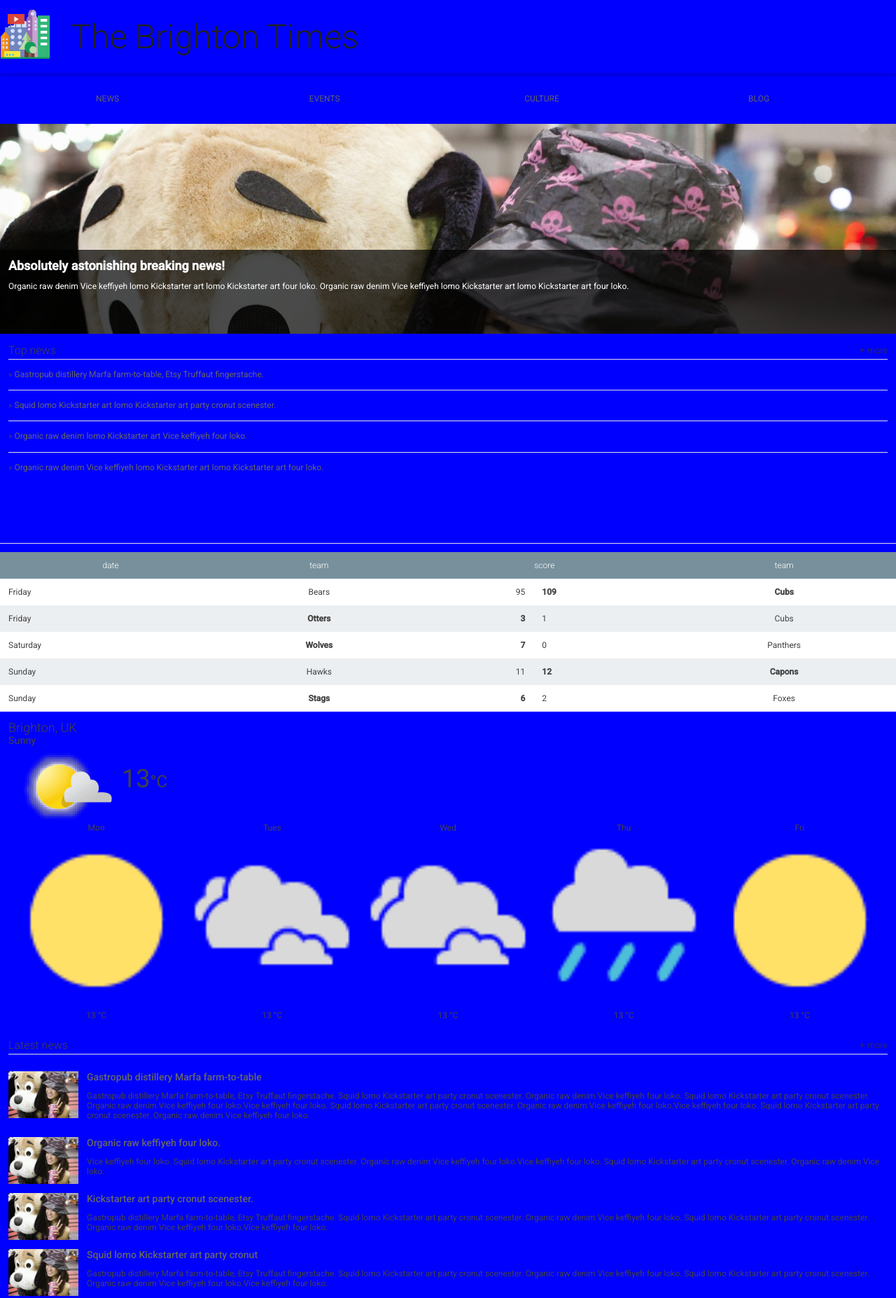
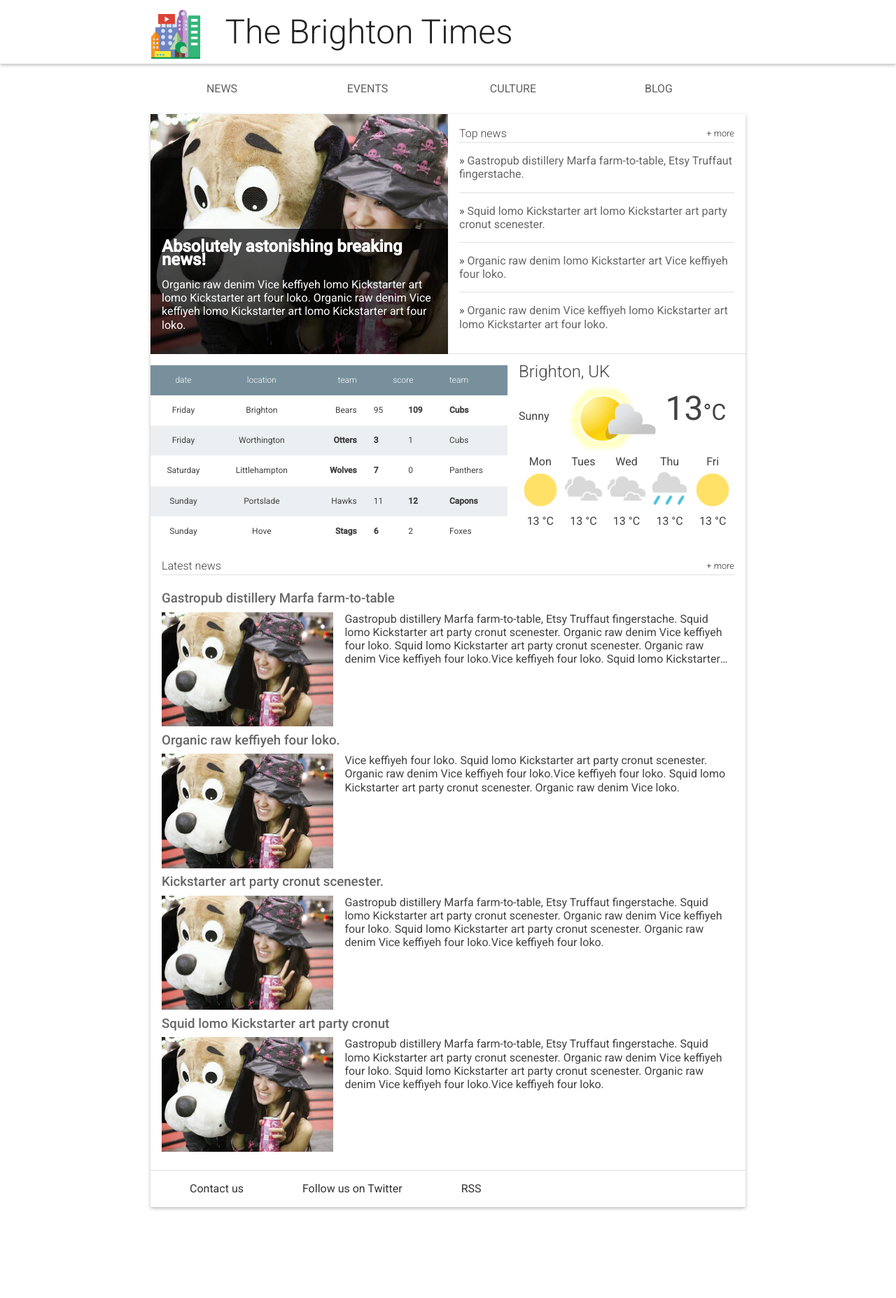
Before and after one commit to CesarSuriano/design-responsivo-udacity, a plain HTML site: page index.html in a window 1280 px wide. Shown: the top 1855 px of the page at 70% size. After the commit the page ends 1732 px from the top, so only its background shows below. Drawn offline with Linux system fonts and the light colour scheme.

Commit message:
Falta alguns ajustes

```diff
--- /dev/null
+++ b/final.css
@@ -0,0 +1,90 @@
+body {
+  font-size: 16px;
+  line-height: 1.2em;
+}
+
+.snippet__thumbnail > img {
+  width: 100%;
+}
+
+.snippet {
+  display: flex;
+  flex-wrap: wrap;
+}
+
+.snippet__title {
+  order: 0;
+  width: 100%;
+  margin: 0 0 0.5em;
+}
+
+.snippet__thumbnail {
+  order: 1;
+  width: 30%;
+}
+
+.snippet__description {
+  order: 2;
+  width: 70%;
+  margin: 0;
+  padding: 0 0 0 1em;
+  overflow: hidden;
+  display: -webkit-box;
+  -webkit-box-orient: vertical;
+  text-overflow: ellipsis;
+}
+
+@media screen and (max-width: 450px) {
+  .snippet__thumbnail {
+    display: none;
+  }
+
+  .snippet__description {
+    width: 100%;
+    padding: 0;
+  }
+}
+
+@media screen and (max-width: 550px) {
+  .scores__table .scores__location {
+    display: none;
+  }
+}
+
+@media screen and (max-width: 649px) {
+  .snippet__title {
+  }
+
+  .snippet__thumbnail {
+    width: 30%;
+    margin: 0;
+  }
+
+  .snippet__description {
+    -webkit-line-clamp: 3;
+    max-height: 3.7em;
+  }
+}
+
+@media screen and (min-width: 650px) {
+  .snippet__title {
+  }
+
+  .snippet__thumbnail {
+    width: 30%;
+    height: 150px;
+    margin-right: 0;
+  }
+
+  .snippet__description {
+    -webkit-line-clamp: 4;
+    max-height: 4.9em
+  }
+
+}
+
+@media screen and (min-width: 700px) {
+  .scores__table {
+    font-size: 12px;
+  }
+}
--- a/index.html
+++ b/index.html
@@ -1,14 +1,14 @@
-<!--Olha a resolucao e compara com o seu-->
 <!doctype html>
 <html lang="en">
   <head>
-    <meta name="viewport" content="width=device-width, initial-scale=1">
     <meta charset="utf-8">
+    <meta name="viewport" content="width=device-width,initial-scale=1">
     <meta http-equiv="X-UA-Compatible" content="IE=edge">
     <title>Brighton Times</title>
     <link href="https://fonts.googleapis.com/css?family=Roboto:300,400,500" rel="stylesheet" type="text/css">
     <link rel="stylesheet" type="text/css" href="main.css">
-    <link rel="stylesheet" type="text/css" href="over500.css" media="screen and (min-width:500px)">
+    <link rel="stylesheet" type="text/css" href="responsive.css">
+    <link rel="stylesheet" type="text/css" href="final.css">
   </head>
   <body>
 
@@ -18,6 +18,11 @@
         <h1 class="header__title">
           The Brighton Times
         </h1>
+        <a id="menu" class="header__menu">
+          <svg xmlns="http://www.w3.org/2000/svg" viewBox="0 0 24 24">
+            <path d="M2 6h20v3H2zm0 5h20v3H2zm0 5h20v3H2z"/>
+          </svg>
+        </a>
       </div>
     </header>
 
@@ -62,6 +67,7 @@
             <thead>
               <tr>
                 <th>date</th>
+                <th class="scores__location">location</th>
                 <th>team</th>
                 <th colspan="2">score</th>
                 <th>team</th>
@@ -70,6 +76,7 @@
             <tbody>
               <tr>
                 <td>Friday</td>
+                <td class="scores__location">Brighton</td>
                 <td>Bears</td>
                 <td>95</td>
                 <td class="winner">109</td>
@@ -77,6 +84,7 @@
               </tr>
               <tr>
                 <td>Friday</td>
+                <td class="scores__location">Worthington</td>
                 <td class="winner">Otters</td>
                 <td class="winner">3</td>
                 <td>1</td>
@@ -84,6 +92,7 @@
               </tr>
               <tr>
                 <td>Saturday</td>
+                <td class="scores__location">Littlehampton</td>
                 <td class="winner">Wolves</td>
                 <td class="winner">7</td>
                 <td>0</td>
@@ -91,6 +100,7 @@
               </tr>
               <tr>
                 <td>Sunday</td>
+                <td class="scores__location">Portslade</td>
                 <td>Hawks</td>
                 <td>11</td>
                 <td class="winner">12</td>
@@ -98,6 +108,7 @@
               </tr>
               <tr>
                 <td>Sunday</td>
+                <td class="scores__location">Hove</td>
                 <td class="winner">Stags</td>
                 <td class="winner">6</td>
                 <td>2</td>
@@ -112,7 +123,7 @@
           <span class="weather__location">Brighton, UK</span>
           <span class="weather__desc">Sunny</span>
           <span class="weather__today">
-          <img class="weather__today__image" src="images/weather.png" alt="icon of a partially sunny day"><span class="weather__today__temp">13</span><span class="weather__today__deg">&deg;C</span>
+          <img class="weather__today__image" src="images/weather.png" alt="icon of a partially cloudy day"><span class="weather__today__temp">13</span><span class="weather__today__deg">&deg;C</span>
           </span>
           <ul class="weather__next">
             <li class="weather__next__item">
@@ -143,29 +154,37 @@
           <h2 class="news__title">Latest news <a href="#" class="news__more">+ more</a></h2>
           <ul>
             <li class="snippet">
-              <img class="snippet__thumbnail" src="images/dog.jpg" alt="picture of a girl with a large, stuffed dog toy">
               <h3 class="snippet__title"><a href="#">Gastropub distillery Marfa farm-to-table</a></h3>
-              <p>Gastropub distillery Marfa farm-to-table, Etsy Truffaut fingerstache.
+              <div class="snippet__thumbnail">
+                <img src='images/dog_small.jpg' alt="picture of a girl with a large, stuffed dog toy">
+              </div>
+              <p class="snippet__description">Gastropub distillery Marfa farm-to-table, Etsy Truffaut fingerstache.
               Squid lomo Kickstarter art party cronut scenester. Organic raw denim Vice keffiyeh four loko. Squid lomo Kickstarter art party cronut scenester. Organic raw denim Vice keffiyeh four loko.Vice keffiyeh four loko. Squid lomo Kickstarter art party cronut scenester. Organic raw denim Vice keffiyeh four loko.Vice keffiyeh four loko. Squid lomo Kickstarter art party cronut scenester. Organic raw denim Vice keffiyeh four loko.
               </p>
             </li>
             <li class="snippet">
-              <img class="snippet__thumbnail" src="images/dog.jpg" alt="picture of a girl with a large, stuffed dog toy">
+              <div class="snippet__thumbnail">
+                <img src='images/dog_small.jpg' alt="picture of a girl with a large, stuffed dog toy">
+              </div>
               <h3 class="snippet__title"><a href="#">Organic raw keffiyeh four loko.</a></h3>
-              <p>Vice keffiyeh four loko. Squid lomo Kickstarter art party cronut scenester. Organic raw denim Vice keffiyeh four loko.Vice keffiyeh four loko. Squid lomo Kickstarter art party cronut scenester. Organic raw denim Vice loko.
+              <p class="snippet__description">Vice keffiyeh four loko. Squid lomo Kickstarter art party cronut scenester. Organic raw denim Vice keffiyeh four loko.Vice keffiyeh four loko. Squid lomo Kickstarter art party cronut scenester. Organic raw denim Vice loko.
               </p>
             </li>
             <li class="snippet">
-              <img class="snippet__thumbnail" src="images/dog.jpg" alt="picture of a girl with a large, stuffed dog toy">
+              <div class="snippet__thumbnail">
+                <img src='images/dog_small.jpg' alt="picture of a girl with a large, stuffed dog toy">
+              </div>
               <h3 class="snippet__title"><a href="#">Kickstarter art party cronut scenester.</a></h3>
-              <p>Gastropub distillery Marfa farm-to-table, Etsy Truffaut fingerstache.
+              <p class="snippet__description">Gastropub distillery Marfa farm-to-table, Etsy Truffaut fingerstache.
               Squid lomo Kickstarter art party cronut scenester. Organic raw denim Vice keffiyeh four loko. Squid lomo Kickstarter art party cronut scenester. Organic raw denim Vice keffiyeh four loko.Vice keffiyeh four loko.
               </p>
             </li>
             <li class="snippet">
-              <img class="snippet__thumbnail" src="images/dog.jpg" alt="picture of a girl with a large, stuffed dog toy">
+              <div class="snippet__thumbnail">
+                <img src='images/dog_small.jpg' alt="picture of a girl with a large, stuffed dog toy">
+              </div>
               <h3 class="snippet__title"><a href="#">Squid lomo Kickstarter art party cronut </a></h3>
-              <p>Gastropub distillery Marfa farm-to-table, Etsy Truffaut fingerstache.
+              <p class="snippet__description">Gastropub distillery Marfa farm-to-table, Etsy Truffaut fingerstache.
               Squid lomo Kickstarter art party cronut scenester. Organic raw denim Vice keffiyeh four loko. Squid lomo Kickstarter art party cronut scenester. Organic raw denim Vice keffiyeh four loko.Vice keffiyeh four loko.
               </p>
             </li>
@@ -180,5 +199,22 @@
         </ul>
       </footer>
     </main>
+    <script>
+      /*
+       * Open the drawer when the menu ison is clicked.
+       */
+      var menu = document.querySelector('#menu');
+      var main = document.querySelector('main');
+      var drawer = document.querySelector('.nav');
+
+      menu.addEventListener('click', function(e) {
+        drawer.classList.toggle('open');
+        e.stopPropagation();
+      });
+      main.addEventListener('click', function() {
+        drawer.classList.remove('open');
+      });
+
+    </script>
   </body>
 </html>
--- a/main.css
+++ b/main.css
@@ -16,6 +16,10 @@ h1, h2, h3, h4, h5 {
 }
 
 header, nav, footer, section, article, div {
+  box-sizing: border-box;
+}
+
+* {
   box-sizing: border-box;
 }
 
@@ -67,8 +71,8 @@ ul {
 
 .header__title {
   font-weight: 300;
-  font-size: 4em;
-  margin: 0.5em 0.25em;
+  font-size: 3em;
+  margin: 0.75em 0.25em;
   display: inline-block;
   color: #212121;
 }
@@ -145,7 +149,7 @@ main {
   position: relative;
   background-image: url("./images/dog.jpg");
   background-size: cover;
-  height: 300px;
+  min-height: 300px;
 }
 
 .hero article {
@@ -154,7 +158,6 @@ main {
   background-color: rgba(0, 0, 0, 0.7);
   position: absolute;
   bottom: 0;
-  height: 40%;
   width: 100%;
   color: #fff;
   padding: 1em;
@@ -168,9 +171,9 @@ main {
  */
 
 .top-news {
-  height: 300px;
   border-bottom: 1px solid #E0E0E0;
   padding: 1em;
+  width: 100%;
 }
 
 .news__title {
@@ -214,6 +217,7 @@ main {
 
 .scores {
   padding-top: 1em;
+  flex-grow: 1;
 }
 
 .scores__table {
@@ -232,6 +236,14 @@ main {
   background-color: #78909C;
 }
 
+.scores__table tr:nth-child(1) th:nth-child(3) {
+  text-align: right;
+}
+
+.scores__table tr:nth-child(1) th:nth-child(5) {
+  text-align: left;
+}
+
 .scores__table tr:nth-child(odd) td {
   background-color: #fff;
 }
@@ -248,8 +260,8 @@ main {
   text-align: right;
 }
 
-.scores__table td:nth-child(2),
-.scores__table td:nth-child(5) {
+.scores__table td:nth-child(1),
+.scores__table td:nth-child(2) {
   text-align: center;
 }
 
@@ -260,6 +272,7 @@ main {
  */
 
 .weather {
+  flex-grow: 1;
   padding: 1em;
 }
 
@@ -269,7 +282,7 @@ main {
   font-size: 1.5em;
 }
 
-.weather__desc {
+.weather__ {
   display: block;
   font-size: 1.2em;
 }
@@ -309,11 +322,12 @@ main {
 
 /*
  *
- * Weather
+ * Recent News
  *
  */
 
 .recent-news {
+  flex-grow: 1;
   clear: both;
   padding: 1em;
 }
--- a/over500.css
+++ /dev/null
@@ -1,3 +0,0 @@
-body {
-    background: blue;
-}
--- /dev/null
+++ b/responsive.css
@@ -0,0 +1,91 @@
+.content {
+  display: flex;
+  flex-wrap: wrap;
+}
+
+.header__menu {
+  display: none;
+}
+
+.hero, .top-news, .scores, .weather, .recent-news {
+  order: 10;
+}
+
+@media screen and (max-width: 610px) {
+  .header__logo {
+    height: 48px;
+    margin-right: 0.5em;
+  }
+  .header__title {
+    margin-left: 0;
+    font-size: 2em;
+    vertical-align: bottom;
+  }
+  .nav {
+    z-index: 10;
+    background-color: #fff;
+    width: 300px;
+    position: absolute;
+    /* This trasform moves the drawer off canvas. */
+    -webkit-transform: translate(-300px, 0);
+    transform: translate(-300px, 0);
+    /* Optionally, we animate the drawer. */
+    transition: transform 0.3s ease;
+  }
+  .nav.open {
+    -webkit-transform: translate(0, 0);
+    transform: translate(0, 0);
+  }
+  .nav__item {
+    display: list-item;
+    border-bottom: 1px solid #E0E0E0;
+    width: 100%;
+    text-align: left;
+  }
+  .header__menu {
+    display: inline-block;
+    position: absolute;
+    right: 0;
+    padding: 1em;
+  }
+  .header__menu svg {
+    width: 32px;
+    fill: #E0E0E0;
+  }
+}
+
+@media screen and (min-width: 611px) {
+  .hero {
+    order: 0;
+    width: 60%;
+  }
+  .weather {
+    order: 1;
+    width: 40%;
+  }
+}
+
+@media screen and (min-width: 700px) {
+  .hero {
+    width: 50%;
+  }
+  .top-news {
+    order: 1;
+    width: 50%;
+  }
+  .scores {
+    order: 2;
+    width: 60%;
+  }
+  .weather {
+    order: 3;
+  }
+}
+
+@media screen and (min-width: 850px) {
+  main, .header__inner, .nav, .content {
+    width: 850px;
+    margin-left: auto;
+    margin-right: auto;
+  }
+}
```
Also changed, not shown: images/dog_small.jpg (added), 1 other file.
